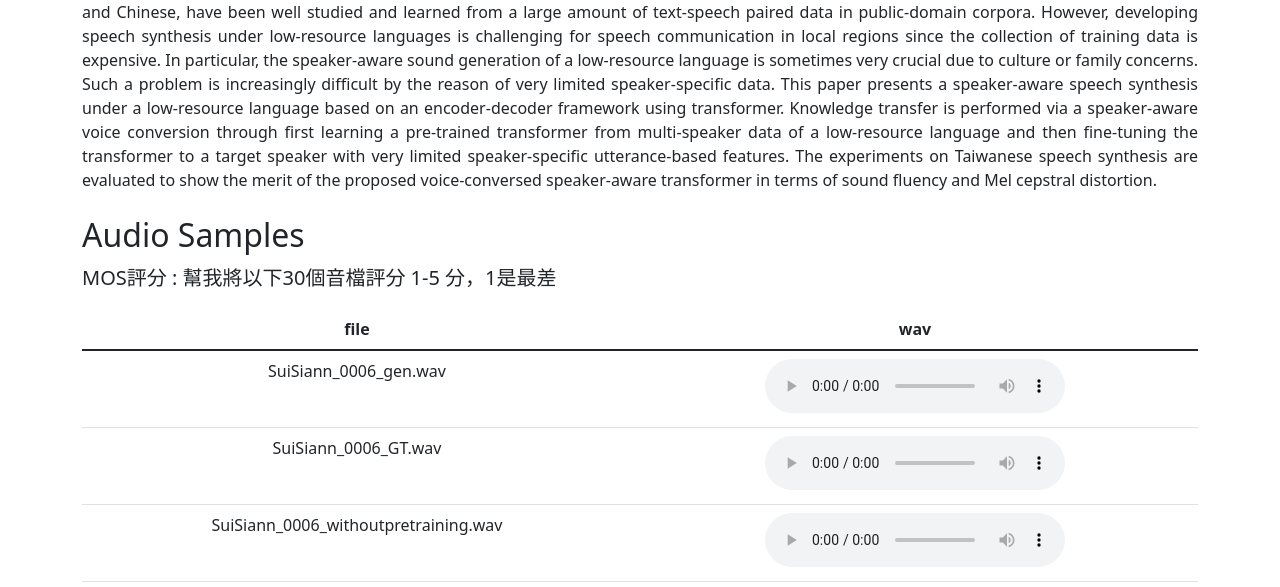
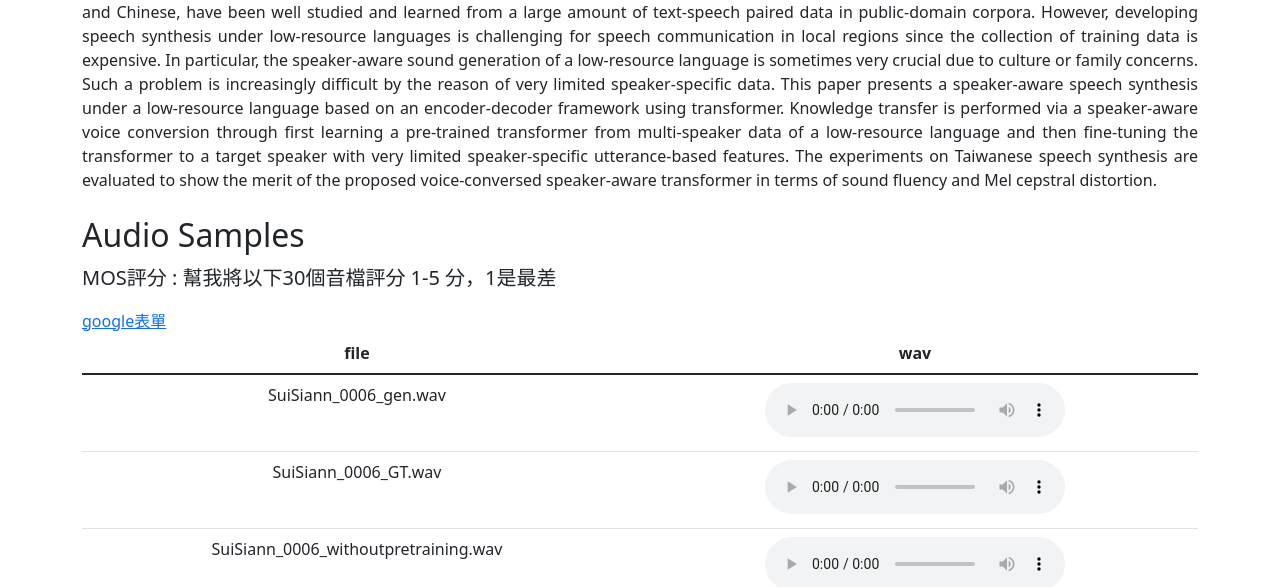
Before and after one commit to NYCU-MLLab/NYCU-MLLab.github.io, a plain HTML site: page Low-Resource_Speech_Synthesis_via_Speaker-Aware_Voice_Conversion/index.html in a window 1280 px wide. Shown: the part 487-1074 px from the top of the page. Drawn offline with nearby package versions, Linux system fonts and the light colour scheme; a script that the page names is missing.

Commit message:
Update index.html

```diff
--- a/Low-Resource_Speech_Synthesis_via_Speaker-Aware_Voice_Conversion/index.html
+++ b/Low-Resource_Speech_Synthesis_via_Speaker-Aware_Voice_Conversion/index.html
@@ -37,6 +37,7 @@
                 <h2>Audio Samples</h2>
 
                 <p class="lead">MOS評分 : 幫我將以下30個音檔評分 1-5 分，1是最差</p>
+                <a href="https://docs.google.com/forms/d/e/1FAIpQLSd-sqxDXJwE3sRv9WtJ7QGJbSgj9s2iqRFoCYut8bh55njtig/viewform">google表單</a><br>
                 <table class="table">
                     <thead>
                         <tr>
```
